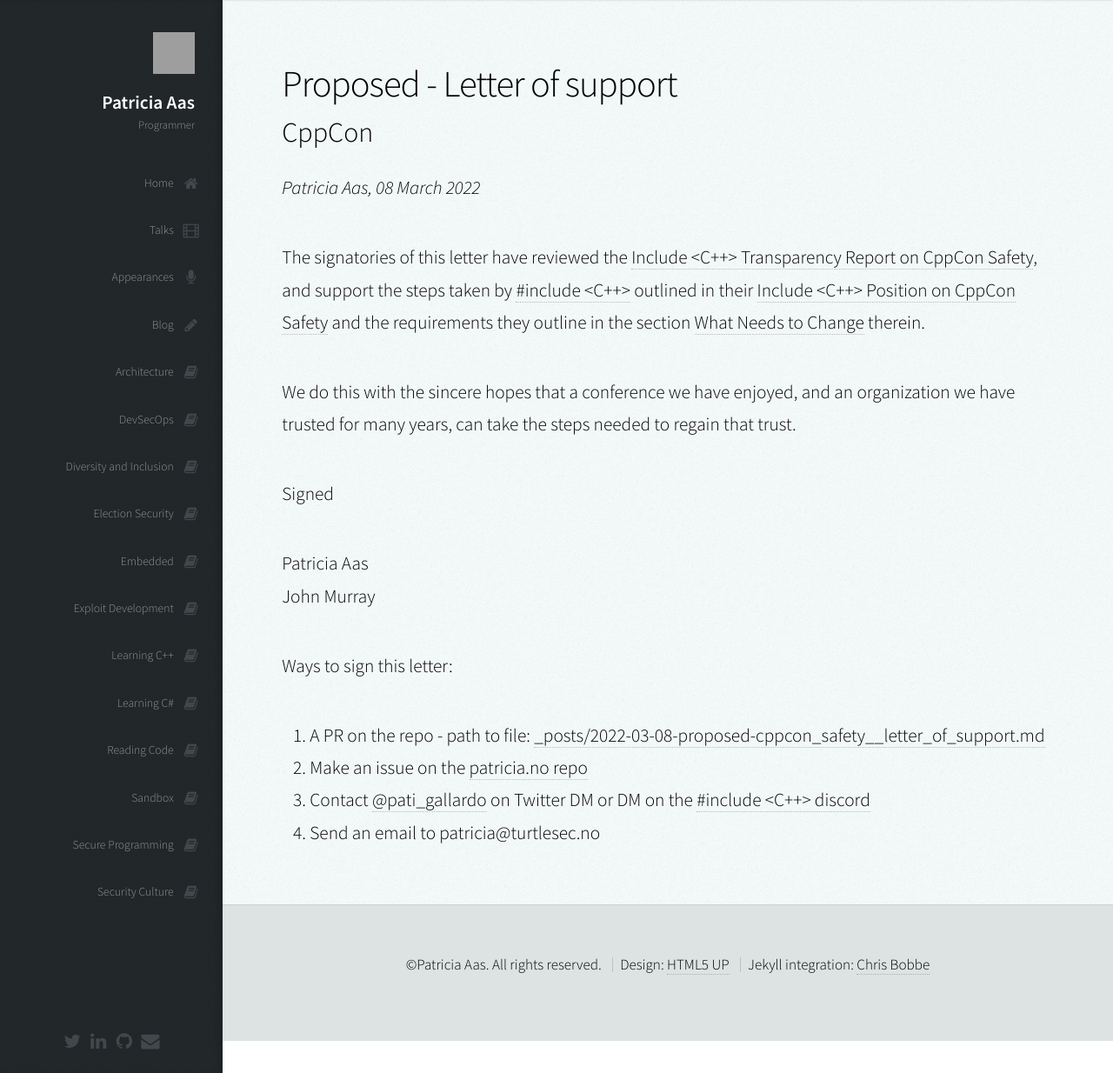
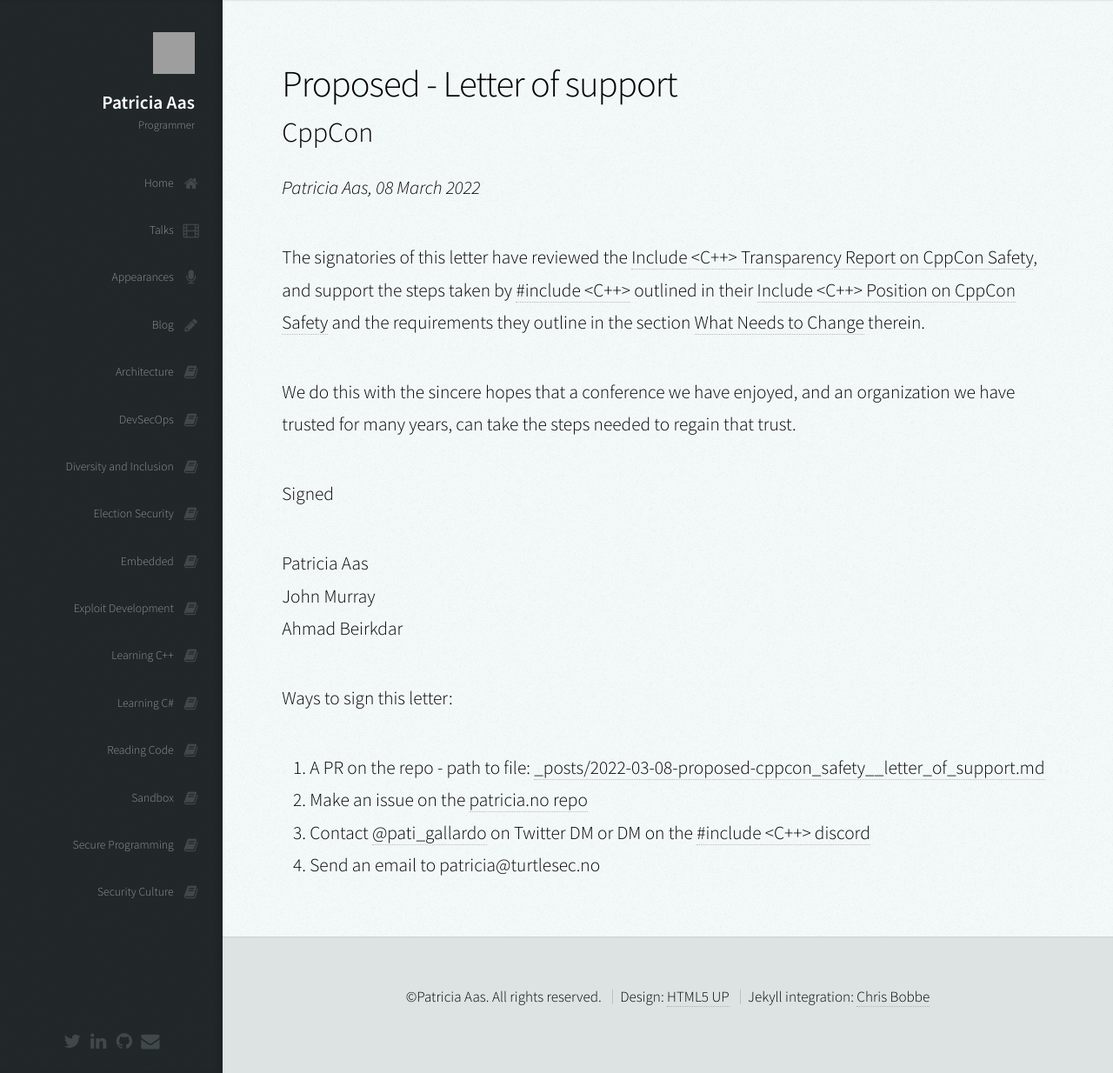
Before and after one commit to patricia-gallardo/patricia-gallardo.github.io, a Jekyll site: the page built from _posts/2022-03-08-proposed-cppcon_safety__letter_of_support.md, in a window 1280 px wide and 1234 px high. Shown: the whole window at 87% size. Built offline with Jekyll 4.4.1, drawn with Linux system fonts in a browser that asks for light colours; nearby versions of some CDN libraries; grey boxes are pictures that could not be loaded.

Commit message:
Letter of Support - Signature

```diff
--- a/_posts/2022-03-08-proposed-cppcon_safety__letter_of_support.md
+++ b/_posts/2022-03-08-proposed-cppcon_safety__letter_of_support.md
@@ -18,6 +18,7 @@
 
 Patricia Aas <br>
 John Murray <br>
+Ahmad Beirkdar <br>
 
 Ways to sign this letter:
 1. A PR on the repo - path to file: [_posts/2022-03-08-proposed-cppcon_safety__letter_of_support.md][4]
```
